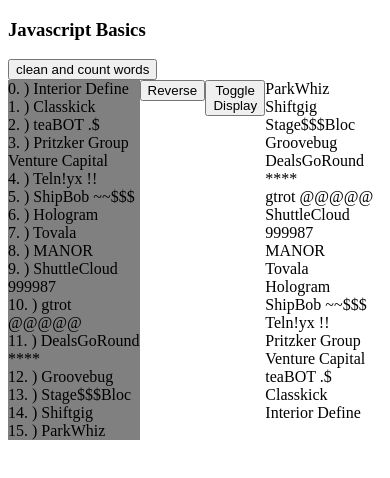
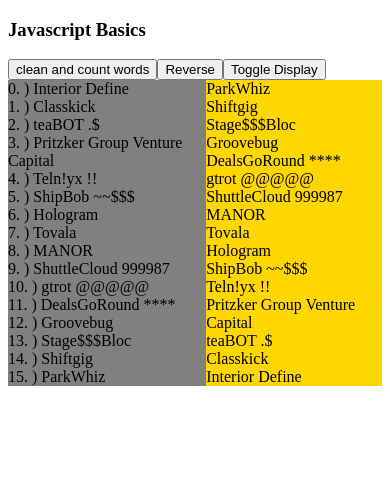
Before and after one commit to psons/javascript101, a plain HTML site: page index.html in a window 390 px wide. Both pictures are taken after a click on the button "Reverse". Drawn offline with Linux system fonts and the light colour scheme.

Commit message:
done with assignment and extra credits

```diff
--- a/index.html
+++ b/index.html
@@ -1,9 +1,11 @@
 <!DOCTYPE html>
 <html>
 <h3>Javascript Basics</h3>
-<button onclick="cleanAndCountCharacters()">
+<div id="button-container">
+    <button onclick="cleanAndCountCharacters()">
         clean and count words
     </button>
+</div>
 
 <body>
 </body>
@@ -11,6 +13,11 @@
 </html>
 
 <style>
+    #button-container {
+        display: flex;
+
+    }
+
     #rootContainer {
         display: flex;
 
@@ -83,8 +90,7 @@
 
     function initDocument() {
         /*
-        starts out an empty root container and add the company names
-        as a numbers list of div elements.
+        starts out an empty root container
         */
         clearDocument();
         var rootDiv = document.createElement('div');
@@ -92,7 +98,7 @@
         document.body.appendChild(rootDiv);
     }
 
-    function renderList(aList, aContainer, anElemetType) {
+    function renderList(aList, aContainer, anElementType) {
         /*
         for each item in myList,
          - use the item as contents in a myElementType
@@ -100,8 +106,8 @@
         */
         aList.forEach(function(itemText, index) {
             console.log(itemText);
-            var childElem = document.createElement(anElemetType);
-            var text = document.createTextNode(itemText);
+            var childElem = document.createElement(anElementType);
+            var text = document.createTextNode(itemText + ' ');
             childElem.appendChild(text);
             aContainer.appendChild(childElem);
         });
@@ -123,7 +129,12 @@
         return retList
     }
 
-
+    function toggleReversContainerStyle() {
+        let reverseContainer = document.getElementById('reverseContainer');
+        let containerStyle = displayModeIndex ? 'blue' : 'gold';
+        console.log('containerStyle', containerStyle);
+        reverseContainer.setAttribute('class', containerStyle);
+    }
 
     function renderReverseWithoutReversing() {
         /*
@@ -131,16 +142,12 @@
         the toggle button just toggles the display mode, so we need to re-render without reversing.
         */
 
-        var reverseContainer = document.getElementById('reverseContainer');
-        var containerStyle = displayModeIndex ? 'blue' : 'gold';
-        console.log('containerStyle', containerStyle);
-        reverseContainer.setAttribute('class', containerStyle);
-        var myChicagoStartups = [];
+        toggleReversContainerStyle();
         if (reverseContainer) {
             if (reverseContainer.hasChildNodes()) {
                 // case when a prev click has initialized id 'reverseContainer' with list contents
-                myChicagoStartups = listAndDeleteInnerHTML(reverseContainer)
-                renderList(chicagoStartups, reverseContainer, displayModes[displayModeIndex])
+                myChicagoStartups = listAndDeleteInnerHTML(reverseContainer); //not using this return value!
+                renderList(applyCleanMode(chicagoStartups), reverseContainer, displayModes[displayModeIndex])
             }
         }
     }
@@ -152,6 +159,7 @@
          - chicagoStartupsReverse()
 
         */
+        toggleReversContainerStyle();
         var reverseContainer = document.getElementById('reverseContainer');
         var reversedChicagoStartups = [];
         var myChicagoStartups = [];
@@ -204,6 +212,11 @@
         return cleanLenStr;
     }
 
+    function countString(aString) {
+        let retStr = aString + ' ' + aString.length;
+        return retStr;
+    }
+
     function cleanString(aString) {
         noSpecials = aString.replace(/[^A-Za-z0-9_ ]/g, '');
         noRepeatedSpaces = noSpecials.replace(/ +/g, ' ');
@@ -217,12 +230,13 @@
         cleanMode = ++cleanMode % 2
         console.log('CLEAN AND COUNT CHARACTERS', cleanMode);
         /*
-            TODO: REMOVES ANY SPECIAL CHARACTERS FROM EACH COMPANY NAME AND
+            TODone: REMOVES ANY SPECIAL CHARACTERS FROM EACH COMPANY NAME AND
               DISPLAYS THE NUMBER OF REMAINING CHARACTERS NEXT TO THE FULL WORD.
               DONT FORGET TO REMOVE LEADING AND TRAILING WHITESPACES AS WELL
         */
         //is sensative to the cleanMod
         renderCompanyNames()
+        renderReverseWithoutReversing(); // now sensative to clen mode
         // losds global object with the character tallies
         tallyOfChars.loadListOfStrings(chicagoStartups.map(cleanString));
         tallyOfChars.printMe();
@@ -252,10 +266,6 @@
                 // myPreviousListing only useful for consile debugging. Point here is to Delete content.
                 myPreviousListing = listAndDeleteInnerHTML(myCountContainer)
             }
-            /*todo - put the tally data
-             - It should be created in the event callback that causes this.
-             - need the tally as a list of attribute:value strings
-             */
             tallyOfChars.toListOfStrings().forEach(function(tallyLine, index) {
                 var childDiv = document.createElement('div');
                 var text = document.createTextNode(tallyLine);
@@ -277,11 +287,37 @@
         document.getElementById('rootContainer').appendChild(companyNamesContainer);
     }
 
+    function applyCleanMode(aList) {
+        /* caution the same mode is used for Clean and Count, but
+        we dont allways count when we clean */
+        let retList = [];
+        if (cleanMode) {
+            // want to use map here.  does it modify the original array?
+            retList = aList.map(cleanString);
+        } else {
+            retList = aList;
+        }
+        return retList;
+    }
+
+    function applyCountMode(aList) {
+        /* caution the same mode is used for Clean and Count, but
+        we dont allways count when we clean */
+        let retList = [];
+        if (cleanMode) {
+            // want to use map here.  does it modify the original array?
+            retList = aList.map(countString);
+        } else {
+            retList = aList;
+        }
+        return retList;
+    }
+
     function renderCompanyNames() {
         /*
         render element id=companyNamesContainer
-        or re-render it whe the cleanMode has changed
-        via a toggle button.
+         - or re-render it whe the cleanMode has changed via a toggle button.
+         - add the company names as a numbers list of div elements.
         */
         var myCompanyNamesContainer = document.getElementById('companyNamesContainer');
         if (myCompanyNamesContainer) {
@@ -289,13 +325,8 @@
                 // myPreviousListing only useful for consile debugging. Point here is to Delete content.
                 myPreviousListing = listAndDeleteInnerHTML(myCompanyNamesContainer)
             }
-            var myNames = []
-            if (cleanMode) {
-                // want to use map here.  does it modify the original array?
-                myNames = chicagoStartups.map(cleanAndCountString);
-            } else {
-                myNames = chicagoStartups;
-            }
+            let myNames = applyCleanMode(chicagoStartups);
+            myNames = applyCountMode(myNames)
             myNames.forEach(function(chicagoStartup, index) {
                 var childDiv = document.createElement('div');
                 var text = document.createTextNode(index.toString().concat('. ) ').concat(chicagoStartup));
@@ -315,8 +346,8 @@
         var reverseContainer = document.createElement('div');
         reverseContainer.id = 'reverseContainer';
 
-        document.getElementById('rootContainer').appendChild(btnFactory('Reverse', renderReversedElements));
-        document.getElementById('rootContainer').appendChild(btnFactory('Toggle Display', toggleDisplay));
+        document.getElementById('button-container').appendChild(btnFactory('Reverse', renderReversedElements));
+        document.getElementById('button-container').appendChild(btnFactory('Toggle Display', toggleDisplay));
         document.getElementById('rootContainer').appendChild(reverseContainer);
     }
 
@@ -327,8 +358,6 @@
         */
         var tallyContainer = document.createElement('div');
         tallyContainer.id = 'tallyContainer';
-        // TODO put a method in tallyOfChars to get the attribs as a list of somthing i can add to a div.
-        // TODO perhaps call renderList
         document.getElementById('rootContainer').appendChild(tallyContainer);
     }
 
@@ -346,7 +375,7 @@
 
     function toggleDisplay() {
         /*
-        TODO: REVIEW THE CODE IN THE PROVIDED REVERSE EXAMPLE, USE JAVASCRIPT TO ADD A CLICKABLE BUTTON
+        TODone: REVIEW THE CODE IN THE PROVIDED REVERSE EXAMPLE, USE JAVASCRIPT TO ADD A CLICKABLE BUTTON
         CALLED "Toggle Display" ... WHEN THE USER CLICKS THE BUTTON, IT RENDERS THE DISPLAY OF THE COMPANY NAMES
         FROM VERTICAL, TO HORIZONTAL.
         IF THE USER CLICKS THE TOGGLE BUTTON AGAIN THE NAMES SHOULD ONCE AGAIN BE DISPLAYED VERTICALLY.
@@ -359,10 +388,8 @@
 
             3.
         */
-        // PGSTODO - clean this up some.
         console.log('toggleDisplay called');
         displayModeIndex = (displayModeIndex + 1) % (displayModes.length);
-        //        console.log('displayModeIndex:', displayModeIndex)
         renderReverseWithoutReversing();
     }
 
@@ -445,11 +472,11 @@
                             HOMEWORK IS DUE WEDNESDAYS AT MIDNIGHT NO EXCEPTIONS.
                             dont forget to slack me the url to your github account as well.
 
-                            TODO - You can earn extra credit by using the provided css classes in the style tag or additionally
+                            TODone - You can earn extra credit by using the provided css classes in the style tag or additionally
                             you can pull in an external css library like bootstrap.  if you bring in bootstrap make sure to style
                             the buttons using bootstraps built in button styling classes.
 
-                            TODO - Additionally, can earn extra credit by using an object to count the number of occurrences
+                            TODone - Additionally, can earn extra credit by using an object to count the number of occurrences
                             of each character accross all startup names and style and display the results as part of the
                             "cleanAndCountCharacters" function.
 
```
